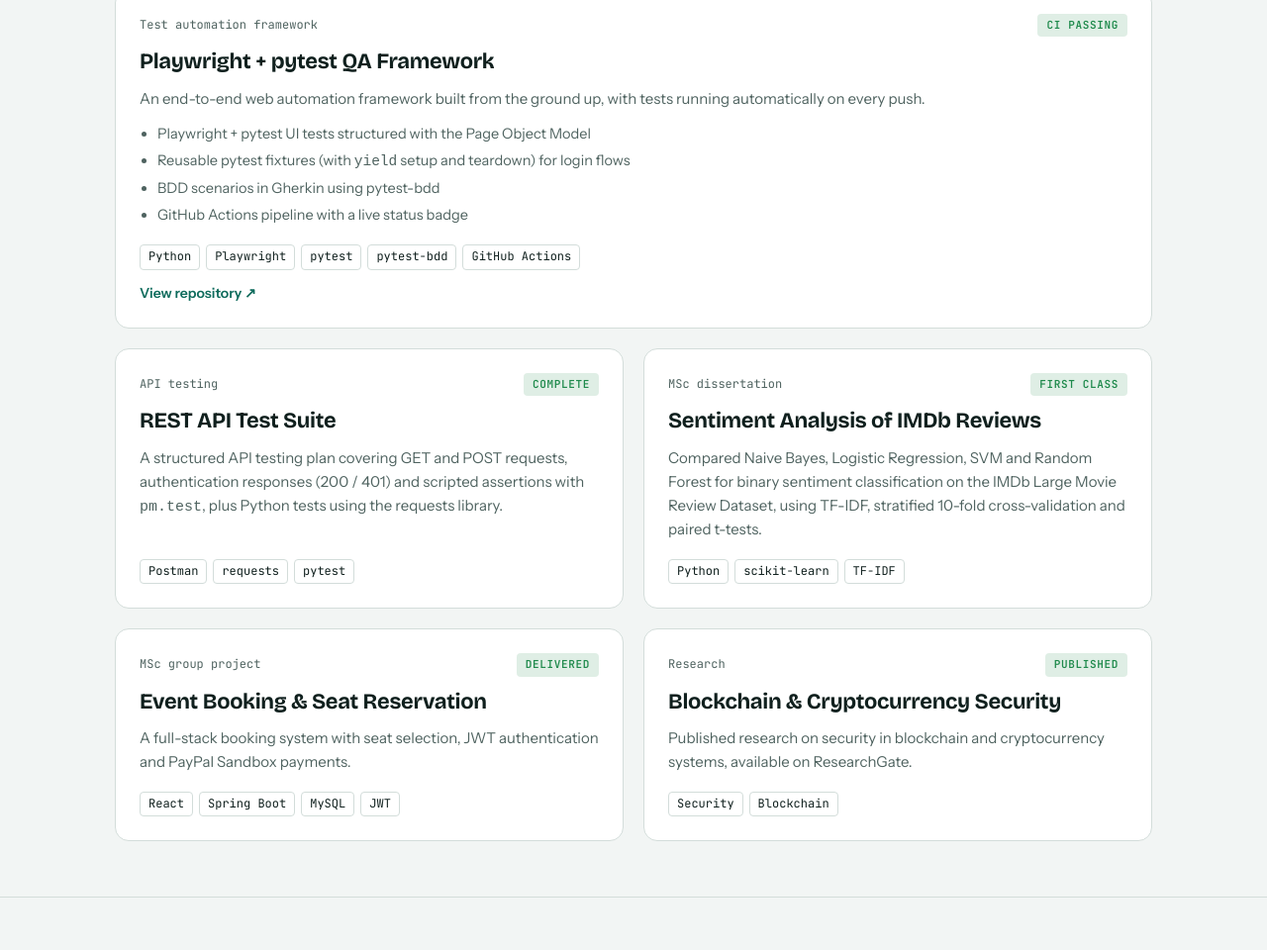
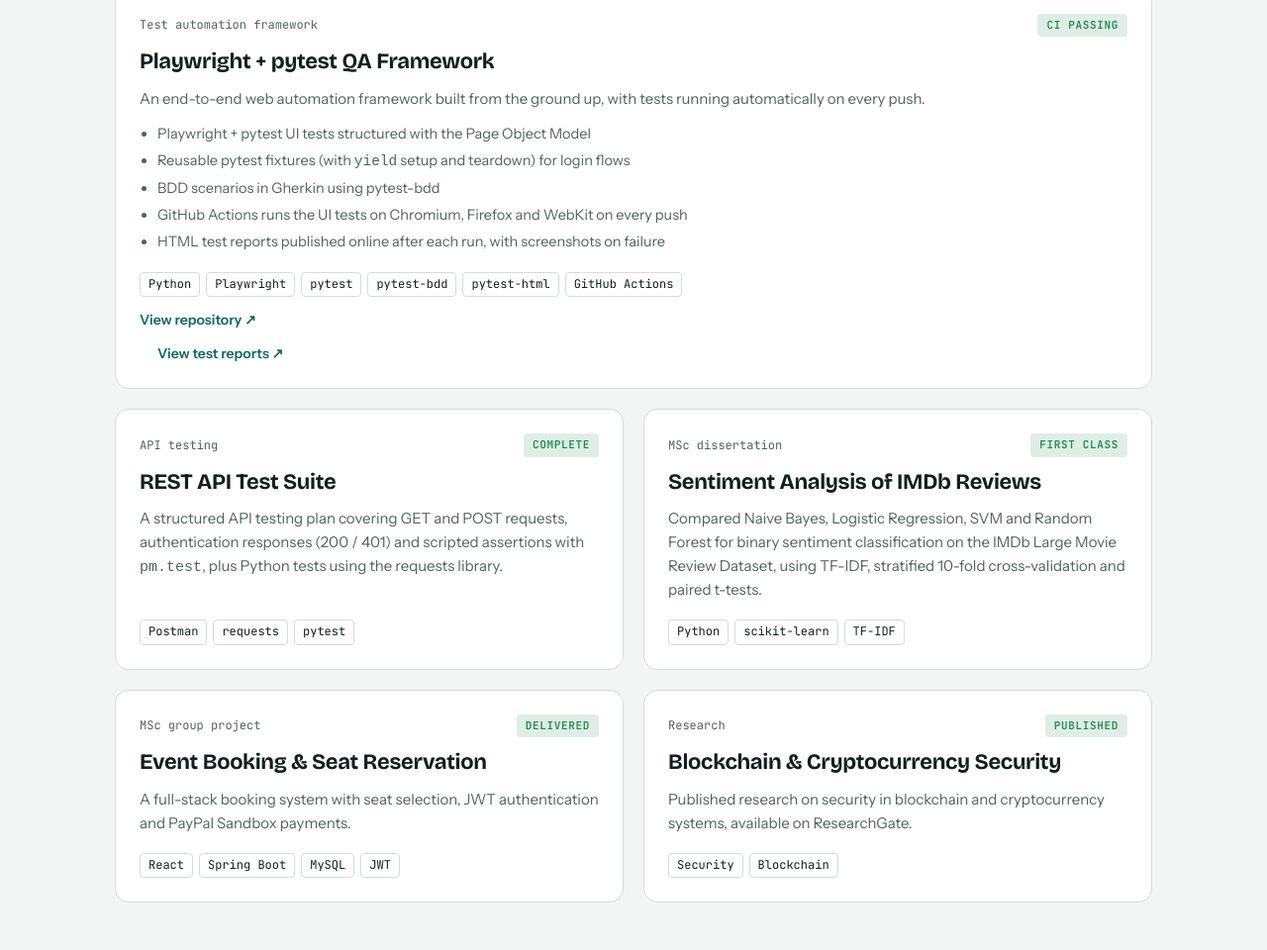
Before and after one commit to NimeshaDev/NimeshaDev.github.io, a plain HTML site: page index.html in a window 1280 px wide. Shown: the part 2561-3521 px from the top of the page at 99% size. Drawn offline with nearby package versions, Linux system fonts and the light colour scheme.

Commit message:
Add live test reports link and cross-browser CI to QA framework card
Co-Authored-By: Claude Opus 5.5 <noreply@anthropic.com>
Claude-Session: https://claude.ai/code/session_01BGZcUbmoBk7MYbb6THVSpL

```diff
--- a/index.html
+++ b/index.html
@@ -308,10 +308,12 @@ footer .wrap{display:flex;justify-content:space-between;gap:12px;flex-wrap:wrap}
             <li>Playwright + pytest UI tests structured with the Page Object Model</li>
             <li>Reusable pytest fixtures (with <code>yield</code> setup and teardown) for login flows</li>
             <li>BDD scenarios in Gherkin using pytest-bdd</li>
-            <li>GitHub Actions pipeline with a live status badge</li>
+            <li>GitHub Actions runs the UI tests on Chromium, Firefox and WebKit on every push</li>
+            <li>HTML test reports published online after each run, with screenshots on failure</li>
           </ul>
-          <div class="stack"><span>Python</span><span>Playwright</span><span>pytest</span><span>pytest-bdd</span><span>GitHub Actions</span></div>
+          <div class="stack"><span>Python</span><span>Playwright</span><span>pytest</span><span>pytest-bdd</span><span>pytest-html</span><span>GitHub Actions</span></div>
           <a class="more" href="https://github.com/NimeshaDev/playwright-pytest-qa-framework" target="_blank" rel="noopener">View repository ↗</a>
+          <a class="more" href="https://nimeshadev.github.io/playwright-pytest-qa-framework/" target="_blank" rel="noopener" style="margin-left:18px">View test reports ↗</a>
         </article>
 
         <article class="proj">
```
